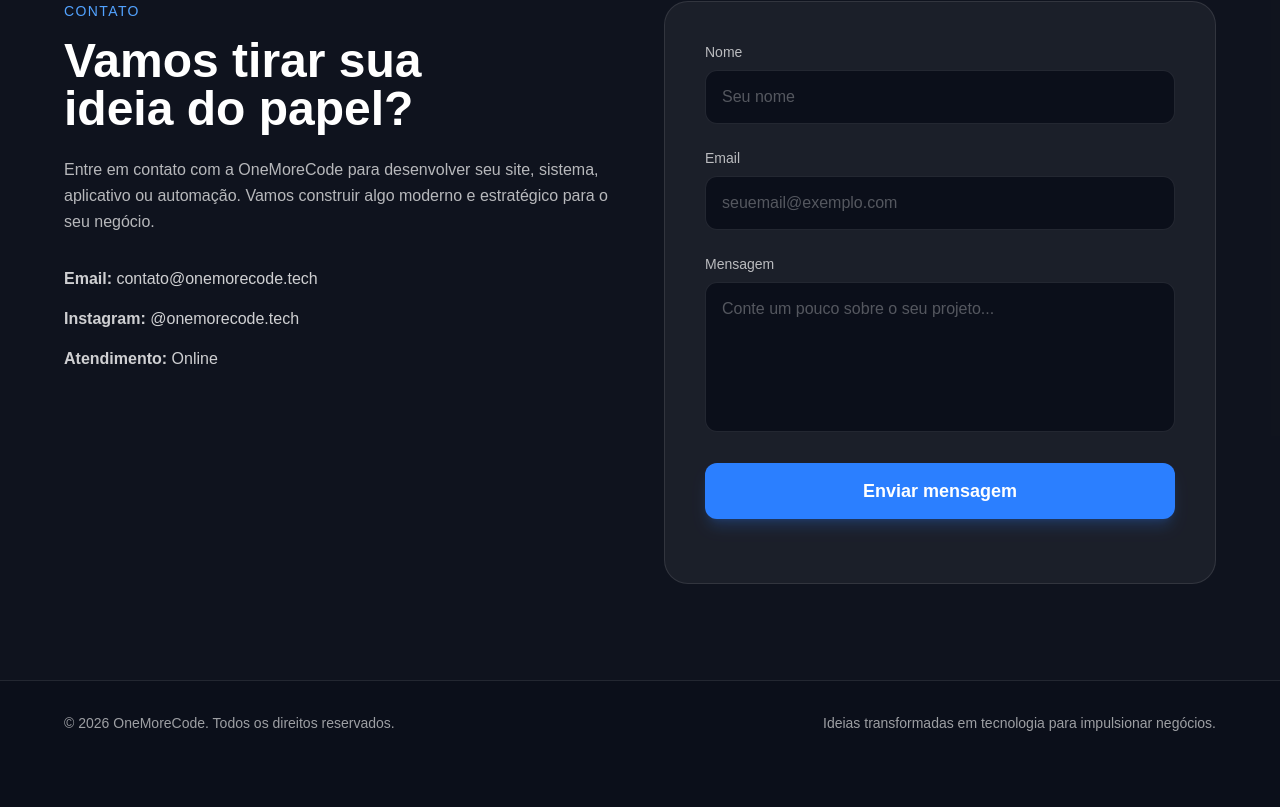
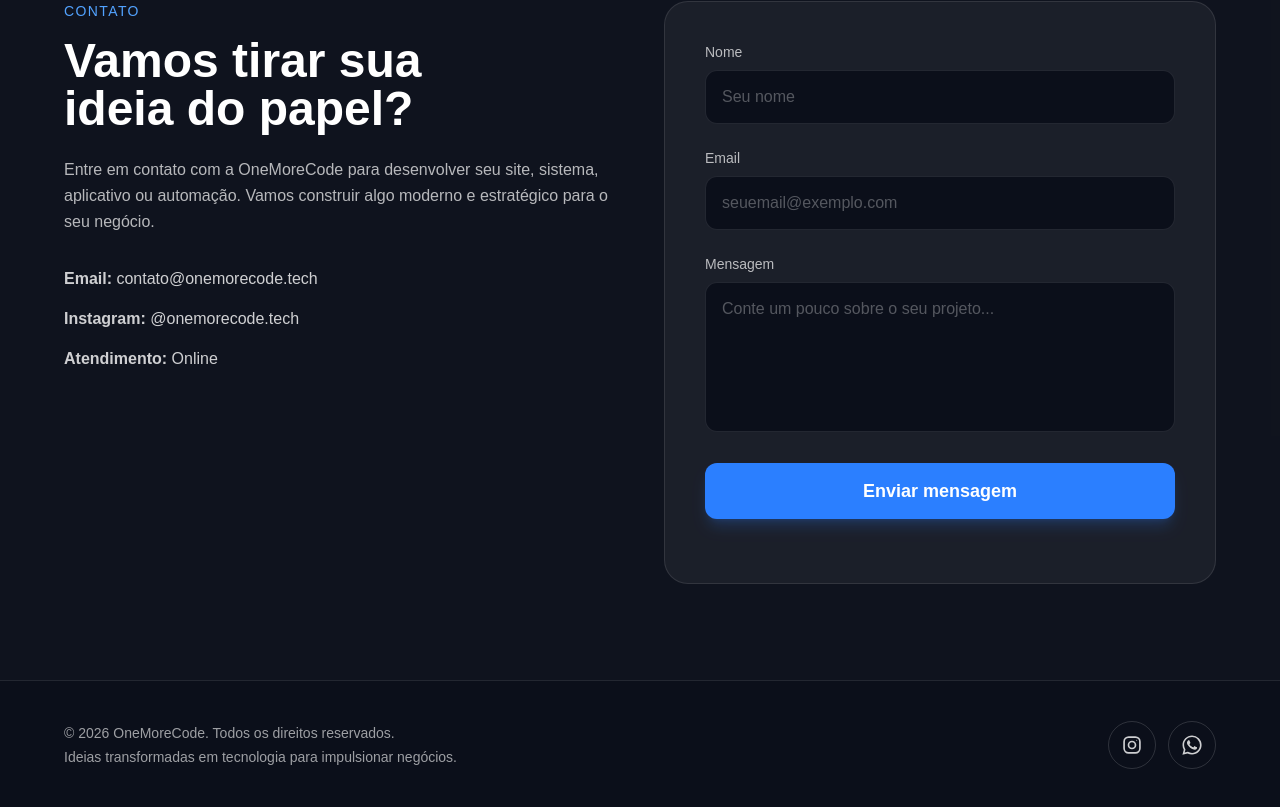
Before and after one commit to onemorecodetech/One_More_Code, a Next.js app: page / in a window 1280 px wide. Shown: the part 3375-4182 px from the top of the page. Before the commit the page ends 4140 px from the top, so only its background shows below. Built offline with nearby package versions, Linux system fonts and the light colour scheme.

Commit message:
atualizacion fotter

```diff
--- a/src/components/footer.jsx
+++ b/src/components/footer.jsx
@@ -1,9 +1,56 @@
+const INSTAGRAM = "https://instagram.com/onemorecode.tech";
+const WHATSAPP =
+  "https://wa.me/5554991336638?text=" +
+  encodeURIComponent("Olá! Vim pelo site da OneMoreCode e gostaria de um orçamento.");
+
+function InstagramIcon() {
+  return (
+    <svg viewBox="0 0 24 24" fill="none" stroke="currentColor" strokeWidth="2" strokeLinecap="round" strokeLinejoin="round" className="h-5 w-5" aria-hidden="true">
+      <rect x="2.5" y="2.5" width="19" height="19" rx="5.5" />
+      <circle cx="12" cy="12" r="4.2" />
+      <circle cx="17.6" cy="6.4" r="0.6" fill="currentColor" stroke="none" />
+    </svg>
+  );
+}
+
+function WhatsAppIcon() {
+  return (
+    <svg viewBox="0 0 24 24" fill="currentColor" className="h-5 w-5" aria-hidden="true">
+      <path d="M17.47 14.38c-.3-.15-1.76-.87-2.03-.97-.27-.1-.47-.15-.67.15-.2.3-.77.97-.94 1.17-.17.2-.35.22-.65.07-.3-.15-1.26-.46-2.4-1.48-.89-.79-1.49-1.77-1.66-2.07-.17-.3-.02-.46.13-.61.13-.13.3-.35.45-.52.15-.17.2-.3.3-.5.1-.2.05-.37-.03-.52-.07-.15-.67-1.61-.92-2.21-.24-.58-.49-.5-.67-.51h-.57c-.2 0-.52.07-.79.37-.27.3-1.04 1.02-1.04 2.48s1.07 2.88 1.21 3.08c.15.2 2.1 3.2 5.08 4.49.71.31 1.26.49 1.69.63.71.23 1.36.2 1.87.12.57-.09 1.76-.72 2.01-1.41.25-.69.25-1.29.17-1.41-.07-.12-.27-.2-.57-.35M12.05 21.5h-.01a9.5 9.5 0 0 1-4.84-1.33l-.35-.2-3.6.94.96-3.5-.23-.36a9.46 9.46 0 0 1-1.45-5.05c0-5.24 4.27-9.5 9.52-9.5 2.54 0 4.93 1 6.73 2.79a9.43 9.43 0 0 1 2.78 6.72c0 5.24-4.27 9.5-9.51 9.5m8.1-17.6A11.4 11.4 0 0 0 12.05.53C5.73.53.6 5.66.6 11.97c0 2.02.53 3.99 1.53 5.72L.5 23.67l6.13-1.6a11.43 11.43 0 0 0 5.42 1.38h.01c6.31 0 11.45-5.13 11.45-11.45 0-3.06-1.19-5.93-3.36-8.1" />
+    </svg>
+  );
+}
+
+const socials = [
+  { label: "Instagram da OneMoreCode", href: INSTAGRAM, icon: InstagramIcon, hover: "hover:border-pink-400 hover:text-pink-400" },
+  { label: "WhatsApp da OneMoreCode", href: WHATSAPP, icon: WhatsAppIcon, hover: "hover:border-green-400 hover:text-green-400" },
+];
+
 export default function Footer() {
   return (
-    <footer className="border-t border-white/10 px-6 pt-8 pb-[max(2rem,env(safe-area-inset-bottom))]">
-      <div className="max-w-6xl mx-auto flex flex-col md:flex-row gap-2 md:justify-between text-sm text-white/60 text-center md:text-left">
-        <p>© 2026 OneMoreCode. Todos os direitos reservados.</p>
-        <p>Ideias transformadas em tecnologia para impulsionar negócios.</p>
+    <footer className="border-t border-white/10 px-6 py-10">
+      <div className="max-w-6xl mx-auto flex flex-col md:flex-row items-center md:justify-between gap-6 text-center md:text-left">
+        <div className="space-y-1 text-sm text-white/60">
+          <p>© 2026 OneMoreCode. Todos os direitos reservados.</p>
+          <p>Ideias transformadas em tecnologia para impulsionar negócios.</p>
+        </div>
+
+        <ul className="flex items-center gap-3">
+          {socials.map(({ label, href, icon: Icon, hover }) => (
+            <li key={label}>
+              <a
+                href={href}
+                target="_blank"
+                rel="noopener noreferrer"
+                aria-label={label}
+                title={label}
+                className={`flex h-12 w-12 items-center justify-center rounded-full border border-white/15 text-white/80 transition hover:-translate-y-0.5 ${hover}`}
+              >
+                <Icon />
+              </a>
+            </li>
+          ))}
+        </ul>
       </div>
     </footer>
   );
```
